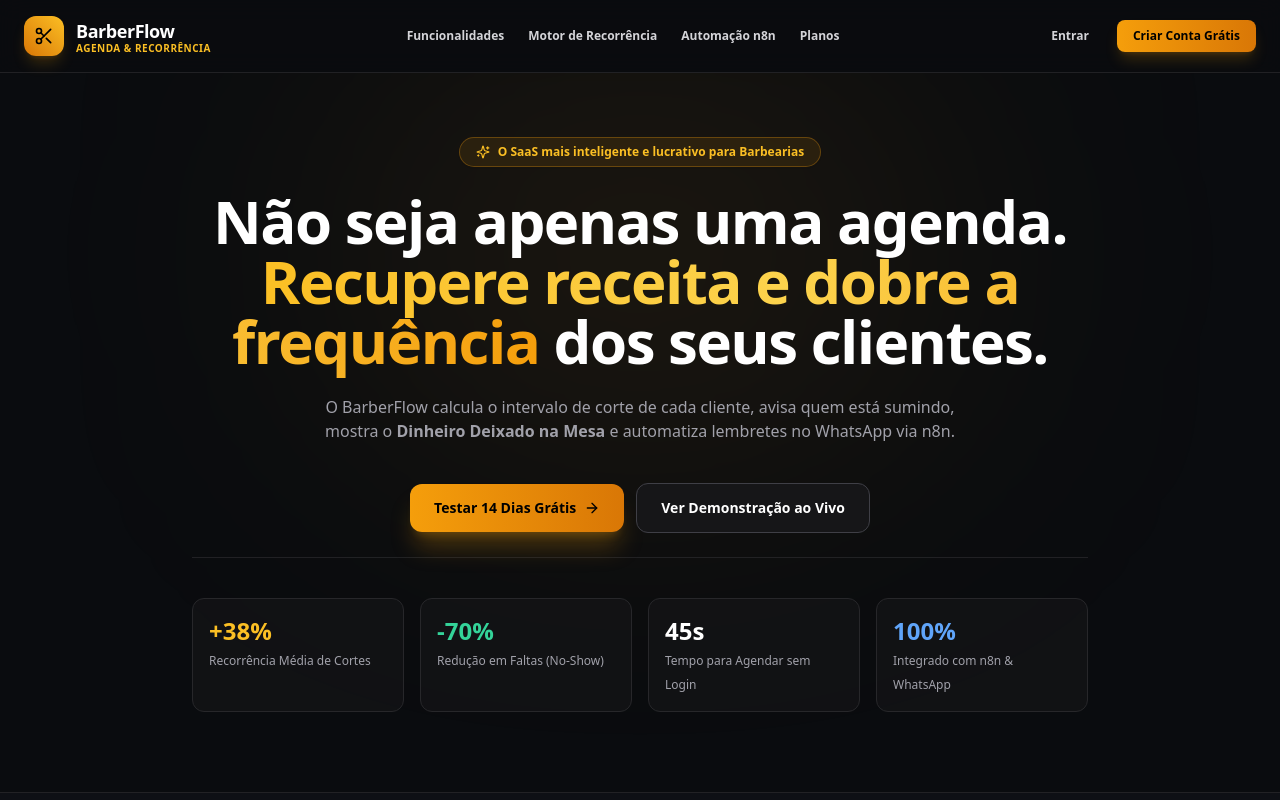
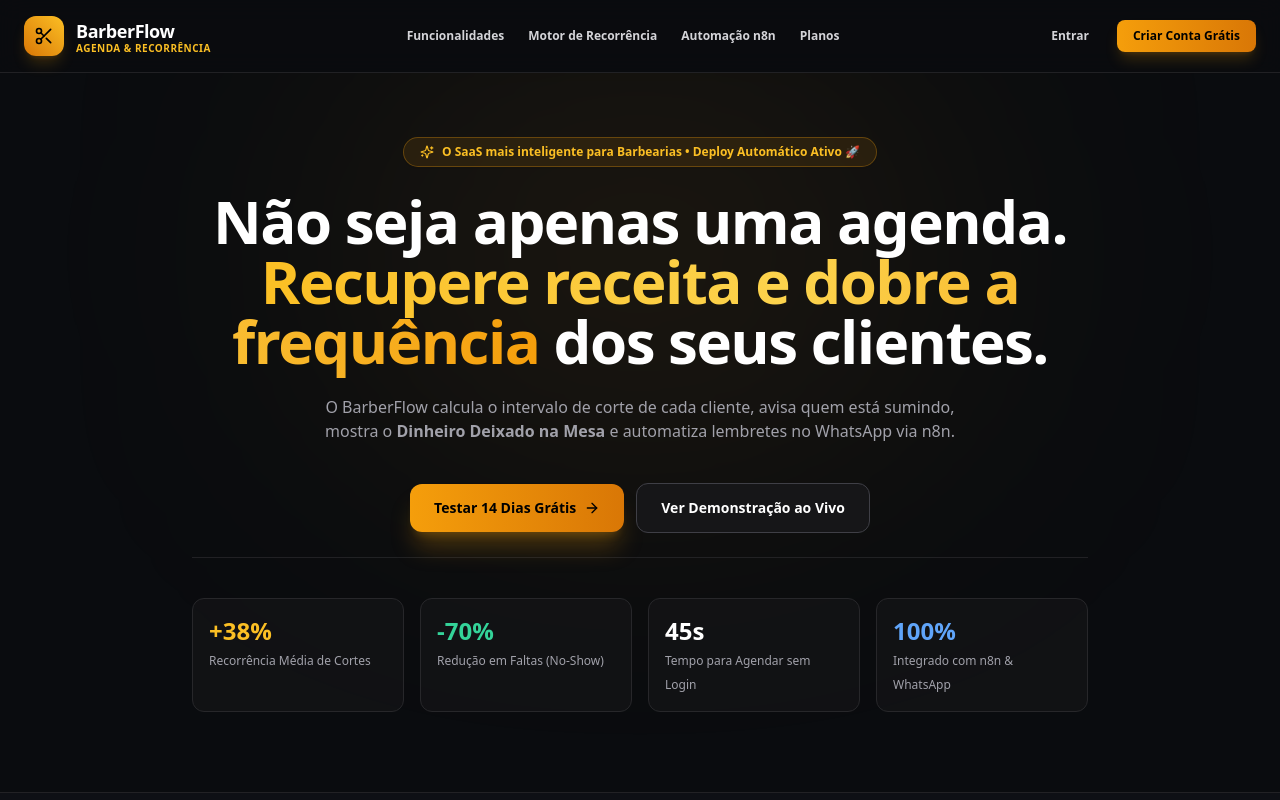
Before and after one commit to thiago-thomaz/barberflow, a Next.js app: page / in a window 1280 px wide. Shown: the top 800 px of the page. Built offline with nearby package versions, Linux system fonts and the light colour scheme.

Commit message:
test: verify automatic deploy on live site

```diff
--- a/src/app/page.tsx
+++ b/src/app/page.tsx
@@ -74,7 +74,7 @@
         <div className="max-w-5xl mx-auto text-center space-y-6 relative z-10">
           <div className="inline-flex items-center gap-2 rounded-full border border-amber-500/30 bg-amber-500/10 px-4 py-1.5 text-xs font-bold text-amber-400 shadow-sm">
             <Sparkles className="h-3.5 w-3.5" />
-            <span>O SaaS mais inteligente e lucrativo para Barbearias</span>
+            <span>O SaaS mais inteligente para Barbearias • Deploy Automático Ativo 🚀</span>
           </div>
 
           <h1 className="text-3xl sm:text-5xl lg:text-6xl font-extrabold tracking-tight text-white leading-tight">
```
